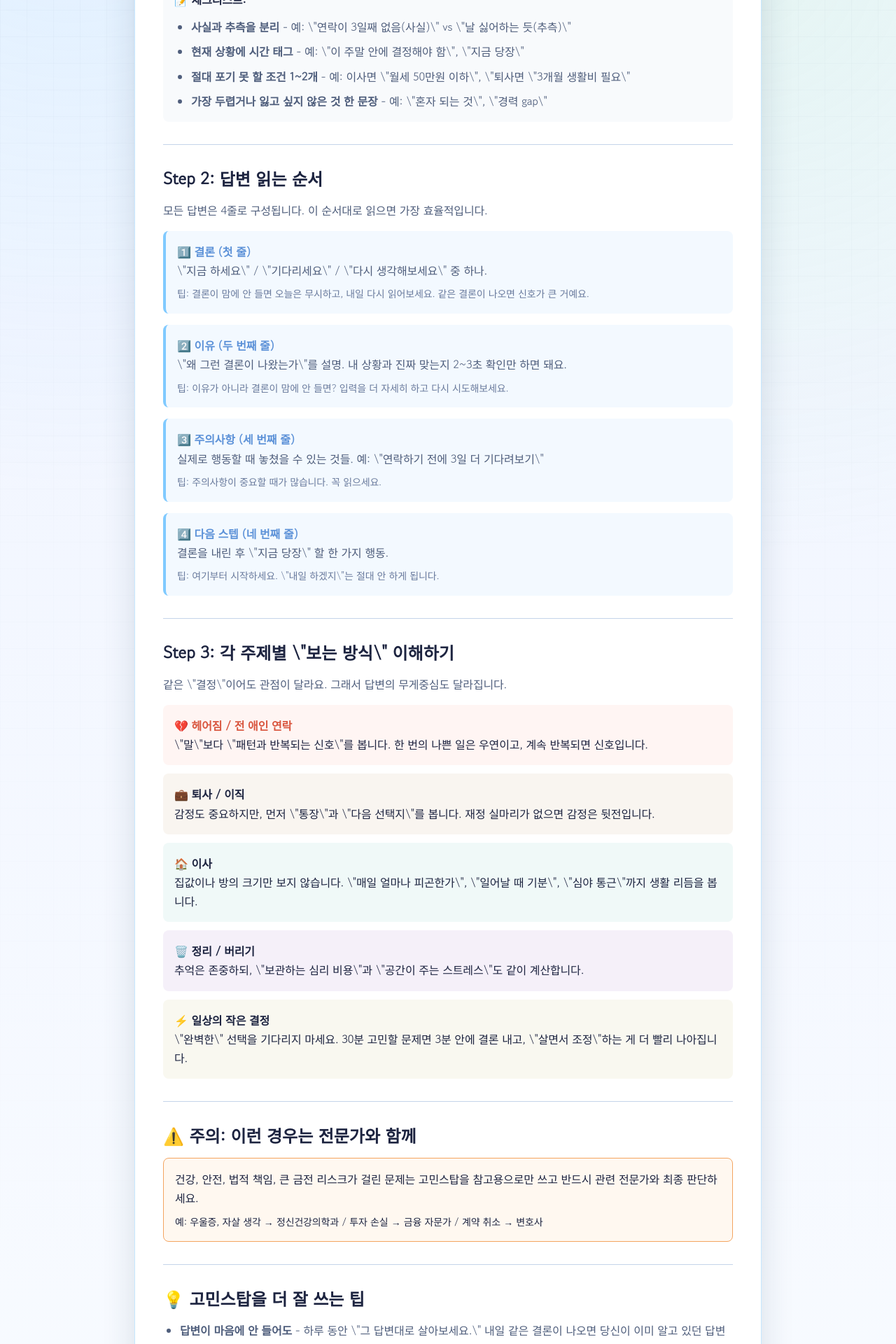
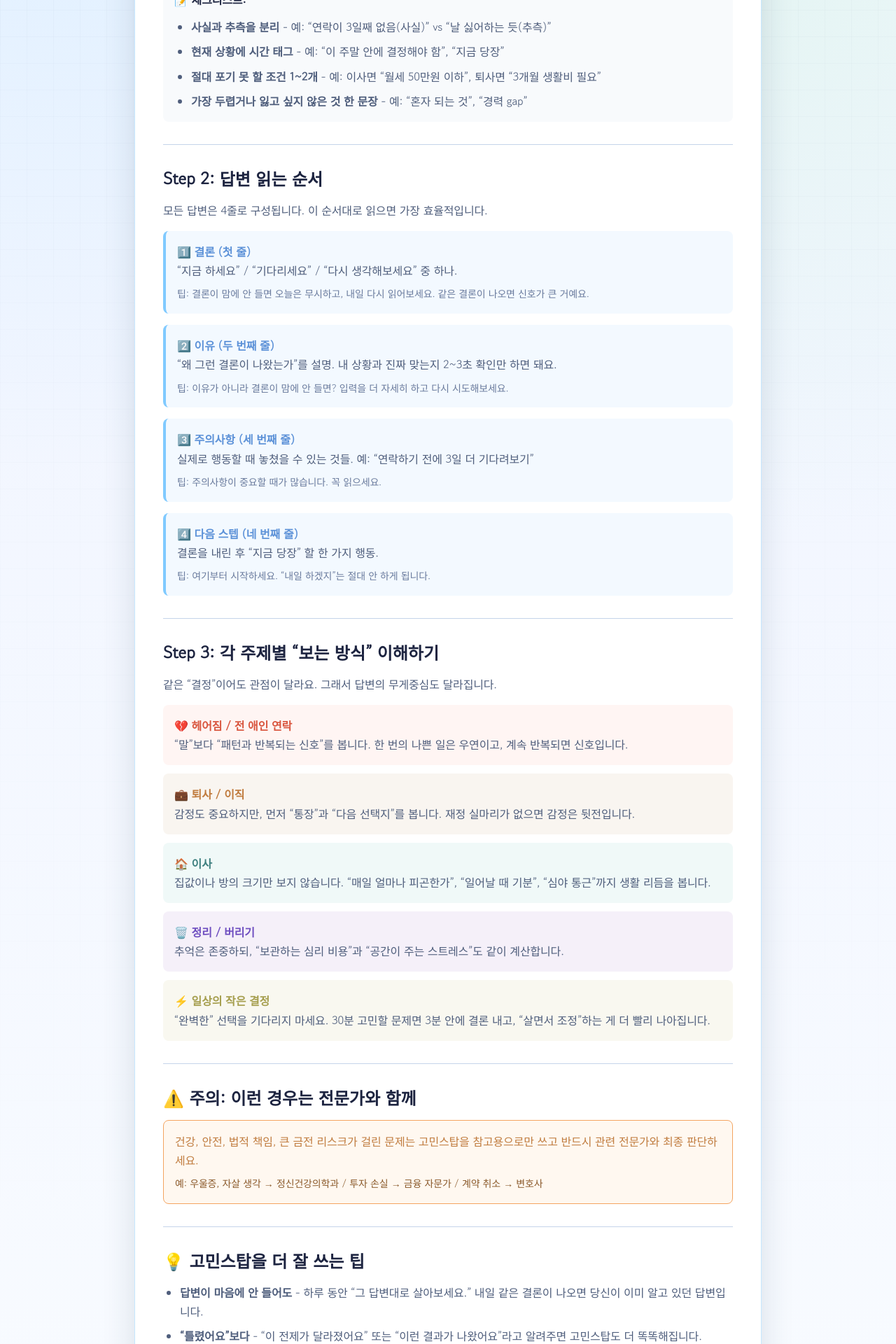
Before and after one commit to kiwi-content/decision-lab-ko, a Next.js app: page /ko/methodology in a window 1280 px wide. Shown: the part 480-2400 px from the top of the page at 70% size. Built offline with nearby package versions, Linux system fonts and the light colour scheme; no server answers; a web font is replaced by a local one.

Commit message:
Normalize Korean quote marks and fix lint errors

```diff
--- a/app/break-up/Tool.tsx
+++ b/app/break-up/Tool.tsx
@@ -110,12 +110,12 @@ export default function BreakUp() {
 
         <p><strong className="text-[#1f1a2d]">헤어져야 한다는 걸 어떻게 알 수 있나요?</strong></p>
         <p className="text-[#4a425d]">
-          싫어요. 그냥 상대방 이름을 보기만 해도 한숨이 나오면... 그거죠. 반복되는 싸움, "나 죽어?" 감정, 자존감이 휴지통 수준? 그런 안녕이라고 말할 때예요.
+          싫어요. 그냥 상대방 이름을 보기만 해도 한숨이 나오면... 그거죠. 반복되는 싸움, “나 죽어?” 감정, 자존감이 휴지통 수준? 그런 안녕이라고 말할 때예요.
         </p>
 
         <p><strong className="text-[#1f1a2d]">편함 때문에 함께 있는 것은 나쁜 생각인가요?</strong></p>
         <p className="text-[#4a425d]">
-          편함은 실제로는 '변화가 무서움'의 다른 이름입니다. 넷플릭스 비밀번호 때문에 헤어지지 못한다면... 문제 있습니다.
+          편함은 실제로는 ‘변화가 무서움’의 다른 이름입니다. 넷플릭스 비밀번호 때문에 헤어지지 못한다면... 문제 있습니다.
         </p>
 
         <p><strong className="text-[#1f1a2d]">여전히 사랑하는데 헤어져야 하나요?</strong></p>
@@ -125,17 +125,17 @@ export default function BreakUp() {
 
         <p><strong className="text-[#1f1a2d]">헤어지는 것이 이기적인가요?</strong></p>
         <p className="text-[#4a425d]">
-          더 이기적인 건 둘 다 불행하면서도 "우리 함께였잖아"라고 말하는 거예요. 진정한 사랑은 때론 "안녕"이라고 말하는 거입니다.
+          더 이기적인 건 둘 다 불행하면서도 “우리 함께였잖아”라고 말하는 거예요. 진정한 사랑은 때론 “안녕”이라고 말하는 거입니다.
         </p>
 
         <p><strong className="text-[#1f1a2d]">친절하게 헤어지는 방법은?</strong></p>
         <p className="text-[#4a425d]">
-          명확하고, 직설적이고, 상대방을 비난하지 말고, "우리 안 맞아"라고만 말하세요. 끝. 다시 설명 금지. 뒹굴기 금지. 우정? 나중에 생각하세요.
+          명확하고, 직설적이고, 상대방을 비난하지 말고, “우리 안 맞아”라고만 말하세요. 끝. 다시 설명 금지. 뒹굴기 금지. 우정? 나중에 생각하세요.
         </p>
 
         <p><strong className="text-[#1f1a2d]">헤어진 것을 후회하면 어쩌죠?</strong></p>
         <p className="text-[#4a425d]">
-          후회 온다고 해서 돌아가면 안 된다고요. 그건 그냥 "혼자인 게 무섭습니다"일 수도 있거든요. SNS에서 상대방을 차단하고 친구들한테 "다시 할 거 아니지?"라고 약속하세요.
+          후회 온다고 해서 돌아가면 안 된다고요. 그건 그냥 “혼자인 게 무섭습니다”일 수도 있거든요. SNS에서 상대방을 차단하고 친구들한테 “다시 할 거 아니지?”라고 약속하세요.
         </p>
 
         <p className="mt-6 text-sm text-[#4a425d]">
--- a/app/ko/methodology/page.tsx
+++ b/app/ko/methodology/page.tsx
@@ -21,7 +21,7 @@ export default function KoreanMethodologyPage() {
         <p className="mb-4 text-lg font-semibold text-[#1d2440]">어떤 선택이 맞는지 빠르게 정리하고 싶다면 읽어보세요.</p>
         <p className="mb-8 text-[#4f5e7c]">
           고민스탑은 인생을 대신 살아주는 서비스는 아니고, 머릿속에 엉킨 고민을 보기 좋게 정리해주는
-          &quot;결정 보조석&quot;에 가깝습니다. 당신이 좋은 결론을 내릴 수 있도록 옆에서 정보를 정리해줄 뿐.
+          “결정 보조석”에 가깝습니다. 당신이 좋은 결론을 내릴 수 있도록 옆에서 정보를 정리해줄 뿐.
         </p>
 
         <hr className="my-8 border-[#c5d4ea]" />
@@ -33,10 +33,10 @@ export default function KoreanMethodologyPage() {
         <div className="mb-8 space-y-3 rounded-lg bg-[#f8fafc] p-4">
           <p className="font-semibold text-[#1d2440]">📝 체크리스트:</p>
           <ul className="list-disc space-y-2 pl-6 text-[#4f5e7c]">
-            <li><strong>사실과 추측을 분리</strong> - 예: \"연락이 3일째 없음(사실)\" vs \"날 싫어하는 듯(추측)\"</li>
-            <li><strong>현재 상황에 시간 태그</strong> - 예: \"이 주말 안에 결정해야 함\", \"지금 당장\"</li>
-            <li><strong>절대 포기 못 할 조건 1~2개</strong> - 예: 이사면 \"월세 50만원 이하\", \"퇴사면 \"3개월 생활비 필요\"</li>
-            <li><strong>가장 두렵거나 잃고 싶지 않은 것 한 문장</strong> - 예: \"혼자 되는 것\", \"경력 gap\"</li>
+            <li><strong>사실과 추측을 분리</strong> - 예: “연락이 3일째 없음(사실)” vs “날 싫어하는 듯(추측)”</li>
+            <li><strong>현재 상황에 시간 태그</strong> - 예: “이 주말 안에 결정해야 함”, “지금 당장”</li>
+            <li><strong>절대 포기 못 할 조건 1~2개</strong> - 예: 이사면 “월세 50만원 이하”, 퇴사면 “3개월 생활비 필요”</li>
+            <li><strong>가장 두렵거나 잃고 싶지 않은 것 한 문장</strong> - 예: “혼자 되는 것”, “경력 gap”</li>
           </ul>
         </div>
 
@@ -49,52 +49,52 @@ export default function KoreanMethodologyPage() {
         <div className="mb-8 space-y-4">
           <div className="rounded-lg border-l-4 border-[#80caff] bg-[#f3f9ff] p-4">
             <p className="font-semibold text-[#5d92d8]">1️⃣ 결론 (첫 줄)</p>
-            <p className="text-[#4f5e7c]">\"지금 하세요\" / \"기다리세요\" / \"다시 생각해보세요\" 중 하나.</p>
+            <p className="text-[#4f5e7c]">“지금 하세요” / “기다리세요” / “다시 생각해보세요” 중 하나.</p>
             <p className="mt-2 text-sm text-[#6a7b9d]">팁: 결론이 맘에 안 들면 오늘은 무시하고, 내일 다시 읽어보세요. 같은 결론이 나오면 신호가 큰 거예요.</p>
           </div>
           <div className="rounded-lg border-l-4 border-[#80caff] bg-[#f3f9ff] p-4">
             <p className="font-semibold text-[#5d92d8]">2️⃣ 이유 (두 번째 줄)</p>
-            <p className="text-[#4f5e7c]">\"왜 그런 결론이 나왔는가\"를 설명. 내 상황과 진짜 맞는지 2~3초 확인만 하면 돼요.</p>
+            <p className="text-[#4f5e7c]">“왜 그런 결론이 나왔는가”를 설명. 내 상황과 진짜 맞는지 2~3초 확인만 하면 돼요.</p>
             <p className="mt-2 text-sm text-[#6a7b9d]">팁: 이유가 아니라 결론이 맘에 안 들면? 입력을 더 자세히 하고 다시 시도해보세요.</p>
           </div>
           <div className="rounded-lg border-l-4 border-[#80caff] bg-[#f3f9ff] p-4">
             <p className="font-semibold text-[#5d92d8]">3️⃣ 주의사항 (세 번째 줄)</p>
-            <p className="text-[#4f5e7c]">실제로 행동할 때 놓쳤을 수 있는 것들. 예: \"연락하기 전에 3일 더 기다려보기\"</p>
+            <p className="text-[#4f5e7c]">실제로 행동할 때 놓쳤을 수 있는 것들. 예: “연락하기 전에 3일 더 기다려보기”</p>
             <p className="mt-2 text-sm text-[#6a7b9d]">팁: 주의사항이 중요할 때가 많습니다. 꼭 읽으세요.</p>
           </div>
           <div className="rounded-lg border-l-4 border-[#80caff] bg-[#f3f9ff] p-4">
             <p className="font-semibold text-[#5d92d8]">4️⃣ 다음 스텝 (네 번째 줄)</p>
-            <p className="text-[#4f5e7c]">결론을 내린 후 \"지금 당장\" 할 한 가지 행동.</p>
-            <p className="mt-2 text-sm text-[#6a7b9d]">팁: 여기부터 시작하세요. \"내일 하겠지\"는 절대 안 하게 됩니다.</p>
+            <p className="text-[#4f5e7c]">결론을 내린 후 “지금 당장” 할 한 가지 행동.</p>
+            <p className="mt-2 text-sm text-[#6a7b9d]">팁: 여기부터 시작하세요. “내일 하겠지”는 절대 안 하게 됩니다.</p>
           </div>
         </div>
 
         <hr className="my-8 border-[#c5d4ea]" />
 
-        <h2 className="mb-4 text-2xl font-semibold text-[#1d2440]">Step 3: 각 주제별 \"보는 방식\" 이해하기</h2>
+        <h2 className="mb-4 text-2xl font-semibold text-[#1d2440]">Step 3: 각 주제별 “보는 방식” 이해하기</h2>
         <p className="mb-4 text-[#4f5e7c]">
-          같은 \"결정\"이어도 관점이 달라요. 그래서 답변의 무게중심도 달라집니다.
+          같은 “결정”이어도 관점이 달라요. 그래서 답변의 무게중심도 달라집니다.
         </p>
         <div className="mb-8 space-y-3">
           <div className="rounded-lg bg-[#fff5f3] p-4">
             <p className="font-semibold text-[#d9563f]">💔 헤어짐 / 전 애인 연락</p>
-            <p className="text-[#4f5e7c]\">\"말\"보다 \"패턴과 반복되는 신호\"를 봅니다. 한 번의 나쁜 일은 우연이고, 계속 반복되면 신호입니다.</p>
+            <p className="text-[#4f5e7c]">“말”보다 “패턴과 반복되는 신호”를 봅니다. 한 번의 나쁜 일은 우연이고, 계속 반복되면 신호입니다.</p>
           </div>
           <div className="rounded-lg bg-[#f9f5f0] p-4">
-            <p className="font-semibold text-[#c07c3f]\">💼 퇴사 / 이직</p>
-            <p className="text-[#4f5e7c]\">감정도 중요하지만, 먼저 \"통장\"과 \"다음 선택지\"를 봅니다. 재정 실마리가 없으면 감정은 뒷전입니다.</p>
+            <p className="font-semibold text-[#c07c3f]">💼 퇴사 / 이직</p>
+            <p className="text-[#4f5e7c]">감정도 중요하지만, 먼저 “통장”과 “다음 선택지”를 봅니다. 재정 실마리가 없으면 감정은 뒷전입니다.</p>
           </div>
           <div className="rounded-lg bg-[#f0f9f8] p-4">
-            <p className="font-semibold text-[#3f8080]\">🏠 이사</p>
-            <p className="text-[#4f5e7c]\">집값이나 방의 크기만 보지 않습니다. \"매일 얼마나 피곤한가\", \"일어날 때 기분\", \"심야 통근\"까지 생활 리듬을 봅니다.</p>
+            <p className="font-semibold text-[#3f8080]">🏠 이사</p>
+            <p className="text-[#4f5e7c]">집값이나 방의 크기만 보지 않습니다. “매일 얼마나 피곤한가”, “일어날 때 기분”, “심야 통근”까지 생활 리듬을 봅니다.</p>
           </div>
           <div className="rounded-lg bg-[#f5f0f9] p-4">
-            <p className="font-semibold text-[#6f4fc0]\">🗑️ 정리 / 버리기</p>
-            <p className="text-[#4f5e7c]\">추억은 존중하되, \"보관하는 심리 비용\"과 \"공간이 주는 스트레스\"도 같이 계산합니다.</p>
+            <p className="font-semibold text-[#6f4fc0]">🗑️ 정리 / 버리기</p>
+            <p className="text-[#4f5e7c]">추억은 존중하되, “보관하는 심리 비용”과 “공간이 주는 스트레스”도 같이 계산합니다.</p>
           </div>
           <div className="rounded-lg bg-[#f9f8f0] p-4">
-            <p className="font-semibold text-[#a69f4f]\">⚡ 일상의 작은 결정</p>
-            <p className="text-[#4f5e7c]\">\"완벽한\" 선택을 기다리지 마세요. 30분 고민할 문제면 3분 안에 결론 내고, \"살면서 조정\"하는 게 더 빨리 나아집니다.</p>
+            <p className="font-semibold text-[#a69f4f]">⚡ 일상의 작은 결정</p>
+            <p className="text-[#4f5e7c]">“완벽한” 선택을 기다리지 마세요. 30분 고민할 문제면 3분 안에 결론 내고, “살면서 조정”하는 게 더 빨리 나아집니다.</p>
           </div>
         </div>
 
@@ -102,18 +102,18 @@ export default function KoreanMethodologyPage() {
 
         <h2 className="mb-4 text-2xl font-semibold text-[#1d2440]">⚠️ 주의: 이런 경우는 전문가와 함께</h2>
         <div className="mb-8 rounded-lg border border-[#f4a460] bg-[#fff8f0] p-4">
-          <p className="text-[#c07c3f]\">
+          <p className="text-[#c07c3f]">
             건강, 안전, 법적 책임, 큰 금전 리스크가 걸린 문제는 고민스탑을 참고용으로만 쓰고 반드시 관련 전문가와 최종 판단하세요.
           </p>
-          <p className="mt-2 text-sm text-[#8b5a2b]\">예: 우울증, 자살 생각 → 정신건강의학과 / 투자 손실 → 금융 자문가 / 계약 취소 → 변호사</p>
+          <p className="mt-2 text-sm text-[#8b5a2b]">예: 우울증, 자살 생각 → 정신건강의학과 / 투자 손실 → 금융 자문가 / 계약 취소 → 변호사</p>
         </div>
 
         <hr className="my-8 border-[#c5d4ea]" />
 
         <h2 className="mb-4 text-2xl font-semibold text-[#1d2440]">💡 고민스탑을 더 잘 쓰는 팁</h2>
         <ul className="mb-8 list-disc space-y-2 pl-6 text-[#4f5e7c]">
-          <li><strong>답변이 마음에 안 들어도</strong> - 하루 동안 \"그 답변대로 살아보세요.\" 내일 같은 결론이 나오면 당신이 이미 알고 있던 답변입니다.</li>
-          <li><strong>\"틀렸어요\"보다</strong> - \"이 전제가 달라졌어요\" 또는 \"이런 결과가 나왔어요\"라고 알려주면 고민스탑도 더 똑똑해집니다.</li>
+          <li><strong>답변이 마음에 안 들어도</strong> - 하루 동안 “그 답변대로 살아보세요.” 내일 같은 결론이 나오면 당신이 이미 알고 있던 답변입니다.</li>
+          <li><strong>“틀렸어요”보다</strong> - “이 전제가 달라졌어요” 또는 “이런 결과가 나왔어요”라고 알려주면 고민스탑도 더 똑똑해집니다.</li>
           <li><strong>여러 번 물어보기</strong> - 같은 문제를 다르게 입력하면 다른 관점의 답변이 나올 수 있습니다.</li>
           <li><strong>친구에게 물어보기와의 차이</strong> - 친구는 당신의 입장을 들어줍니다. 고민스탑은 객관적 관점을 줍니다. 둘 다 필요해요.</li>
         </ul>
--- a/app/small-choices/Tool.tsx
+++ b/app/small-choices/Tool.tsx
@@ -107,17 +107,17 @@ export default function SmallChoices() {
 
           <p><strong className="text-[#1f1a2d]">작은 선택에 시간을 너무 쓰는 게 정상인가요?</strong></p>
           <p className="text-[#4a425d]">
-            정상이 아니에요... 근데 대부분 그래요. 카페 선택하는데 5분? 치킨과 피자 사이에서 15분? 당신은 정상입니다. 그냥 \"YOLO\" 태도를 쓰세요.
+            정상이 아니에요... 근데 대부분 그래요. 카페 선택하는데 5분? 치킨과 피자 사이에서 15분? 당신은 정상입니다. 그냥 “YOLO” 태도를 쓰세요.
           </p>
 
           <p><strong className="text-[#1f1a2d]">어떻게 더 빨리 결정할 수 있을까요?</strong></p>
           <p className="text-[#4a425d]">
-            \"되돌릴 수 있는가?\"로 시작하세요. 피자? 되돌릴 수 있어요. 그냥 사세요. 떨어진 선택이라면? 하지만 대부분은 아니거든요. 빨리 결정하고, 그 과정에서 배우세요.
+            “되돌릴 수 있는가?”로 시작하세요. 피자? 되돌릴 수 있어요. 그냥 사세요. 떨어진 선택이라면? 하지만 대부분은 아니거든요. 빨리 결정하고, 그 과정에서 배우세요.
           </p>
 
           <p><strong className="text-[#1f1a2d]">첫 느낌을 따라야 할까요?</strong></p>
           <p className="text-[#4a425d]">
-            보통 맞아요. 근데 \"\"\"첫 느낌에 약간의 생각\"\"\"을 더하면 더 좋아요. 100% 느낌 + 0% 논리는 위험하고, 0% 느낌 + 100% 분석은 지루해요. 6:4 정도로.
+            보통 맞아요. 근데 “첫 느낌에 약간의 생각”을 더하면 더 좋아요. 100% 느낌 + 0% 논리는 위험하고, 0% 느낌 + 100% 분석은 지루해요. 6:4 정도로.
           </p>
 
           <p><strong className="text-[#1f1a2d]">다른 사람 의견과 내 생각이 다를 땐?</strong></p>
@@ -125,14 +125,14 @@ export default function SmallChoices() {
             친구들 의견은 정보일 뿐, 투표권이 아니에요. 들으세요. 생각하세요. 그리고 당신 방식으로 가세요. 당신의 인생이거든요.
           </p>
 
-          <p><strong className="text-[#1f1a2d]">\"만약 다른 선택을 했다면\" 생각하는 건?</strong></p>
+          <p><strong className="text-[#1f1a2d]">“만약 다른 선택을 했다면” 생각하는 건?</strong></p>
           <p className="text-[#4a425d]">
-            그건 인생이에요. 우리는 항상 선택의 길을 가다가 다른 길을 궁금해 해요. 핵심: 지금 선택한 길에서 최선을 다하면, \"다른 길\"은 중요하지 않아져요.
+            그건 인생이에요. 우리는 항상 선택의 길을 가다가 다른 길을 궁금해 해요. 핵심: 지금 선택한 길에서 최선을 다하면, “다른 길”은 중요하지 않아져요.
           </p>
 
           <p><strong className="text-[#1f1a2d]">완벽한 선택지가 없으면 어떻게 하죠?</strong></p>
           <p className="text-[#4a425d]">
-            완벽은 없어요. 80% 좋은 선택지 있으면 그걸 선택하고, 나머지 20%는 가면서 조정하세요. \"최고\"를 기다리다 보면 평생 카페 앞에서 걸어 다니게 됩니다.
+            완벽은 없어요. 80% 좋은 선택지 있으면 그걸 선택하고, 나머지 20%는 가면서 조정하세요. “최고”를 기다리다 보면 평생 카페 앞에서 걸어 다니게 됩니다.
           </p>
 
           <p className="mt-6 text-sm text-[#4a425d]">
--- a/app/text-my-ex/Tool.tsx
+++ b/app/text-my-ex/Tool.tsx
@@ -107,32 +107,32 @@ export default function TextMyEx() {
 
         <p><strong className="text-[#1f1a2d]">전 애인에게 연락하는 것이 좋은 생각일까요?</strong></p>
         <p className="text-[#4a425d]">
-          거의 항상 아니에요. 취할 때? 절대. 외로울 때? 절대. \"그냥 궁금해서\"? 그것도 절대. 명확한 이유가 있고 감정적으로 안정됐을 때만... 그래도 99% 후회할 거예요.
+          거의 항상 아니에요. 취할 때? 절대. 외로울 때? 절대. “그냥 궁금해서”? 그것도 절대. 명확한 이유가 있고 감정적으로 안정됐을 때만... 그래도 99% 후회할 거예요.
         </p>
 
         <p><strong className="text-[#1f1a2d]">전 애인에게 연락하기 전에 얼마나 기다려야 할까요?</strong></p>
         <p className="text-[#4a425d]">
-          최소 한 달. 현실은 3-6개월. 왜냐면 \"한 달이면 괜찮겠지\"라고 생각할 때 그들의 SNS를 봤기 때문이에요. 다시 좋아진 거 아니라 외로운 거예요.
+          최소 한 달. 현실은 3-6개월. 왜냐면 “한 달이면 괜찮겠지”라고 생각할 때 그들의 SNS를 봤기 때문이에요. 다시 좋아진 거 아니라 외로운 거예요.
         </p>
 
         <p><strong className="text-[#1f1a2d]">전 애인에게 연락하면 감정적 상처를 다시 열까요?</strong></p>
         <p className="text-[#4a425d]">
-          네. 특히 \"실은 후회했어\"라고 기대할 때. 대부분의 경우 아무 응답이 오지 않거나, 차갑거나, \"잘 지내고 있어\"라는 응답이 와요. 그게 제일 아파요.
+          네. 특히 “실은 후회했어”라고 기대할 때. 대부분의 경우 아무 응답이 오지 않거나, 차갑거나, “잘 지내고 있어”라는 응답이 와요. 그게 제일 아파요.
         </p>
 
         <p><strong className="text-[#1f1a2d]">닫힘을 위해 전 애인에게 연락해야 할까요?</strong></p>
         <p className="text-[#4a425d]">
-          아니요. \"닫힘\"은 상대방으로부터 오지 않습니다. 당신 안에서 와요. 연락할 거 쓰고, 읽어보고, 절대 보내지 마세요. 그게 닫힘입니다.
+          아니요. “닫힘”은 상대방으로부터 오지 않습니다. 당신 안에서 와요. 연락할 거 쓰고, 읽어보고, 절대 보내지 마세요. 그게 닫힘입니다.
         </p>
 
         <p><strong className="text-[#1f1a2d]">전 애인에게 연락하는 것이 약함의 신호일까요?</strong></p>
         <p className="text-[#4a425d]">
-          절대 아니에요. 강함은 \"아, 연락하고 싶지만 안 할 거야\"입니다. 약함은 밤 2시에 \"요즘 뭐해?\"라고 메시지 보내는 거예요. 우리 모두 약할 때가 있어요.
+          절대 아니에요. 강함은 “아, 연락하고 싶지만 안 할 거야”입니다. 약함은 밤 2시에 “요즘 뭐해?”라고 메시지 보내는 거예요. 우리 모두 약할 때가 있어요.
         </p>
 
         <p><strong className="text-[#1f1a2d]">전 애인이 답장을 안 하면 어떻게 하나요?</strong></p>
         <p className="text-[#4a425d]">
-          그것이 정답입니다. 응답 없음 = 일이 끝났다는 뜻. 하루 더 기다렸다고 답장이 오진 않아요. 친구들에게 \"연락했어\"라고 말하지 마세요. 자기 위로 모드를 켜세요. 혼자 이겨내세요.
+          그것이 정답입니다. 응답 없음 = 일이 끝났다는 뜻. 하루 더 기다렸다고 답장이 오진 않아요. 친구들에게 “연락했어”라고 말하지 마세요. 자기 위로 모드를 켜세요. 혼자 이겨내세요.
         </p>
 
         <p className="mt-6 text-sm text-[#4a425d]">
```
